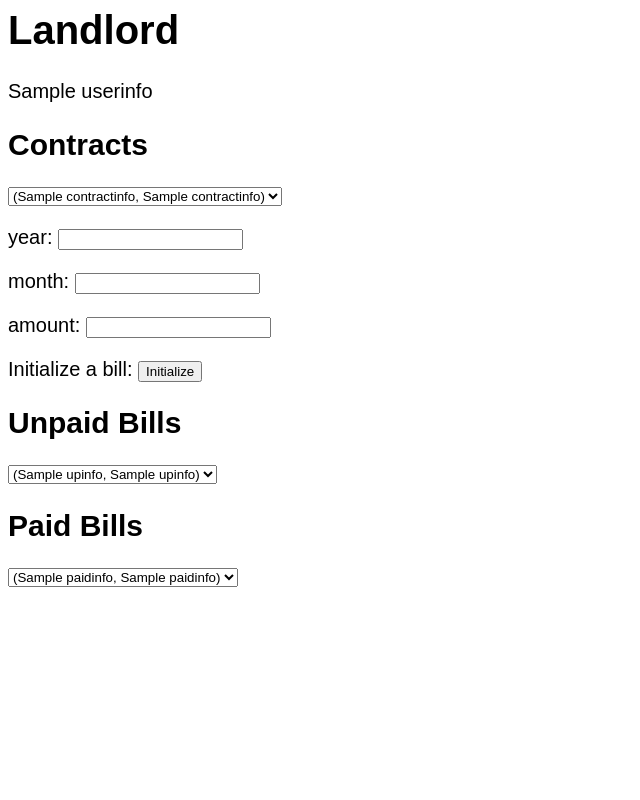
After one commit to YongmaoLuo/renting-system, a Flask app: template templates/landlord.html in a window 1280 px wide. The commit adds this page. Shown: the whole page, without its empty margins (0-640 px from the left). Run offline with Flask 2, Linux system fonts and the light colour scheme; the template is opened without the code that fills it: most values are stand-ins (such as "Sample title", 1, 10 or a date in 2020); parts of the project's set-up code (start-up, migrations or seed data) failed here and were passed over.

Commit message:
[merge] merge from yongmaoluo to main

```diff
--- a/server.py
+++ b/server.py
@@ -22,7 +22,6 @@ from flask import Flask, request, render_template, g, redirect, Response
 tmpl_dir = os.path.join(os.path.dirname(os.path.abspath(__file__)), 'templates')
 app = Flask(__name__, template_folder=tmpl_dir)
 
-
 #
 # The following is a dummy URI that does not connect to a valid database. You will need to modify it to connect to your Part 2 database in order to use the data.
 #
@@ -35,7 +34,6 @@ app = Flask(__name__, template_folder=tmpl_dir)
 #     DATABASEURI = "postgresql://biliris:foobar@104.196.152.219/proj1part2"
 #
 DATABASEURI = "postgresql://zw2771:1787@35.196.73.133/proj1part2"
-
 
 #
 # This line creates a database engine that knows how to connect to the URI above.
@@ -50,35 +48,39 @@ engine.execute("""CREATE TABLE IF NOT EXISTS test (
   id serial,
   name text
 );""")
+
+
 # engine.execute("""INSERT INTO test(name) VALUES ('grace hopper'), ('alan turing'), ('ada lovelace');""")
 
 
 @app.before_request
 def before_request():
-  """
+    """
   This function is run at the beginning of every web request
   (every time you enter an address in the web browser).
   We use it to setup a database connection that can be used throughout the request.
 
   The variable g is globally accessible.
   """
-  try:
-    g.conn = engine.connect()
-  except:
-    print("uh oh, problem connecting to database")
-    import traceback; traceback.print_exc()
-    g.conn = None
+    try:
+        g.conn = engine.connect()
+    except:
+        print("uh oh, problem connecting to database")
+        import traceback;
+        traceback.print_exc()
+        g.conn = None
+
 
 @app.teardown_request
 def teardown_request(exception):
-  """
+    """
   At the end of the web request, this makes sure to close the database connection.
   If you don't, the database could run out of memory!
   """
-  try:
-    g.conn.close()
-  except Exception as e:
-    pass
+    try:
+        g.conn.close()
+    except Exception as e:
+        pass
 
 
 #
@@ -96,7 +98,7 @@ def teardown_request(exception):
 #
 @app.route('/')
 def index():
-  """
+    """
   request is a special object that Flask provides to access web request information:
 
   request.method:   "GET" or "POST"
@@ -106,53 +108,52 @@ def index():
   See its API: http://flask.pocoo.org/docs/0.10/api/#incoming-request-data
   """
 
-  # DEBUG: this is debugging code to see what request looks like
-  # print(request.args)
+    # DEBUG: this is debugging code to see what request looks like
+    # print(request.args)
 
+    #
+    # example of a database query
+    #
+    cursor = g.conn.execute("SELECT name FROM test")
+    names = []
+    for result in cursor:
+        names.append(result['name'])  # can also be accessed using result[0]
+    cursor.close()
 
-  #
-  # example of a database query
-  #
-  cursor = g.conn.execute("SELECT name FROM test")
-  names = []
-  for result in cursor:
-    names.append(result['name'])  # can also be accessed using result[0]
-  cursor.close()
+    #
+    # Flask uses Jinja templates, which is an extension to HTML where you can
+    # pass data to a template and dynamically generate HTML based on the data
+    # (you can think of it as simple PHP)
+    # documentation: https://realpython.com/blog/python/primer-on-jinja-templating/
+    #
+    # You can see an example template in templates/index.html
+    #
+    # context are the variables that are passed to the template.
+    # for example, "data" key in the context variable defined below will be
+    # accessible as a variable in index.html:
+    #
+    #     # will print: [u'grace hopper', u'alan turing', u'ada lovelace']
+    #     <div>{{data}}</div>
+    #
+    #     # creates a <div> tag for each element in data
+    #     # will print:
+    #     #
+    #     #   <div>grace hopper</div>
+    #     #   <div>alan turing</div>
+    #     #   <div>ada lovelace</div>
+    #     #
+    #     {% for n in data %}
+    #     <div>{{n}}</div>
+    #     {% endfor %}
+    #
+    context = dict(data=names)
 
-  #
-  # Flask uses Jinja templates, which is an extension to HTML where you can
-  # pass data to a template and dynamically generate HTML based on the data
-  # (you can think of it as simple PHP)
-  # documentation: https://realpython.com/blog/python/primer-on-jinja-templating/
-  #
-  # You can see an example template in templates/index.html
-  #
-  # context are the variables that are passed to the template.
-  # for example, "data" key in the context variable defined below will be
-  # accessible as a variable in index.html:
-  #
-  #     # will print: [u'grace hopper', u'alan turing', u'ada lovelace']
-  #     <div>{{data}}</div>
-  #
-  #     # creates a <div> tag for each element in data
-  #     # will print:
-  #     #
-  #     #   <div>grace hopper</div>
-  #     #   <div>alan turing</div>
-  #     #   <div>ada lovelace</div>
-  #     #
-  #     {% for n in data %}
-  #     <div>{{n}}</div>
-  #     {% endfor %}
-  #
-  context = dict(data = names)
+    #
+    # render_template looks in the templates/ folder for files.
+    # for example, the below file reads template/index.html
+    #
+    return render_template("index.html", **context)
 
-
-  #
-  # render_template looks in the templates/ folder for files.
-  # for example, the below file reads template/index.html
-  #
-  return render_template("index.html", **context)
 
 #
 # This is an example of a different path.  You can see it at:
@@ -164,7 +165,7 @@ def index():
 #
 @app.route('/another')
 def another():
-  return render_template("another.html")
+    return render_template("another.html")
 
 
 @app.route("/top-min-chart")
@@ -180,6 +181,7 @@ def top_min_chart():
 
     return render_template("top_min_chart.html", zipcode=zip_codes, price=prices)
 
+
 @app.route("/top-max-chart")
 def top_max_chart():
     cursor = g.conn.execute("SELECT zip_code, avg(CAST(evaluation_price_per_sqft as decimal(9,2))) "
@@ -194,30 +196,133 @@ def top_max_chart():
     return render_template("top_max_chart.html", zipcode=zip_codes, price=prices)
 
 
-# Example of adding new data to the database
-@app.route('/add', methods=['POST'])
-def add():
-  name = request.form['name']
-  g.conn.execute('INSERT INTO test VALUES (@0)', name)
-  return redirect('/')
+# Login
+@app.route('/checkUser', methods=['POST'])
+def login():
+    ssn = request.form['ssn']
+    identity = request.form['identity']
+
+    if identity == "Tenant":
+        cursor = g.conn.execute('SELECT ssn FROM tenant')
+    elif identity == "Landlord":
+        cursor = g.conn.execute('SELECT ssn FROM landlord')
+    else:
+        cursor = g.conn.execute('SELECT ssn FROM agency')
+
+    for result in cursor:
+        if result[0] == ssn:
+            return redirect('/' + identity + '/' + ssn)
+
+    return redirect('/')
 
 
-@app.route('/login')
-def login():
-    abort(401)
-    this_is_never_executed()
+@app.route('/pay', methods=['POST'])
+def makePayment():
+    bill_id = request.form['unpaid']
+    cursor = g.conn.execute("SELECT pay_from,paid FROM bill "
+                            "WHERE bill.bill_id='" + str(bill_id) + "'")
+    for result in cursor:
+        # update information about bill payment
+        g.conn.execute("UPDATE bill SET paid=true "
+                       "WHERE bill_id='" + str(bill_id) + "'")
+        return redirect('/Tenant/' + result[0])
+
+
+@app.route('/initialize', methods=['POST'])
+def initializePayment():
+    year = request.form['year']
+    month = request.form['month']
+    amount = request.form['amount']
+    contract_id = request.form['contract']
+
+    cursor = g.conn.execute("SELECT sign_by_landlord FROM contract "
+                            "WHERE contract.contract_id='" + str(contract_id) + "'")
+    for result in cursor:
+        ssn = result[0]
+
+    # check validity
+    if year.isdigit() == false or month.isdigit() == false or amount.isdigit() == false:
+        return redirect('/Landlord/' + ssn)
+
+    if int(month) < 1 or int(month) > 12 or int(amount) <= 0:
+        return redirect('/Landlord/' + ssn)
+
+    date = year + '-' + month + '-' + '01'
+    cursor=g.conn.execute("SELECT COUNT(*) FROM bill")
+    for result in cursor:
+        numberOfBills=result[0]
+    cursor = g.conn.execute("SELECT sign_by_tenant FROM contract"
+                            " WHERE contract.contract_id="+"'"+contract_id+"'")
+    for result in cursor:
+        payfrom=result[0]
+
+    bill_id=100000+numberOfBills
+    data={"bill_id":bill_id,"amount":amount,"date":date,"ssn":ssn,"payfrom":payfrom}
+    statement=text("INSERT INTO bill VALUES (:bill_id,:amount,:date,:ssn,:payfrom,false)")
+    g.conn.execute(statement,{"bill_id":bill_id,"amount":amount,"date":date,"ssn":ssn,"payfrom":payfrom})
+
+    return redirect('/Landlord/' + ssn)
+
+
+@app.route('/<identity>/<ssn>')
+def users(identity, ssn):
+    user_info = []
+    user_info.append(identity)
+    user_info.append(ssn)
+    if identity == "Tenant":
+        contracts = {}
+        upBill = {}
+        paidBill = {}
+        cursor = g.conn.execute("SELECT contract_id, bo_block_lot,unit FROM contract "
+                                "WHERE contract.sign_by_tenant='" + str(ssn) + "'")
+        for result in cursor:
+            contracts[result[0]] = [result[1], result[2]]
+        cursor = g.conn.execute("SELECT bill_id, amount,bill_date,pay_to FROM bill "
+                                "WHERE bill.pay_from='" + str(ssn) + "'AND bill.paid=false")
+        for result in cursor:
+            upBill[result[0]] = ['$' + str(result[1]), str(result[2]), "Landlord: " + str(result[3])]
+        cursor = g.conn.execute("SELECT bill_id, amount,bill_date,pay_to FROM bill "
+                                "WHERE bill.pay_from='" + str(ssn) + "'AND bill.paid=true")
+        for result in cursor:
+            paidBill[result[0]] = ['$' + str(result[1]), str(result[2]), "Landlord: " + str(result[3])]
+        return render_template("tenant.html", userinfo=user_info, contractinfo=contracts,
+                               upinfo=upBill, paidinfo=paidBill)
+    elif identity == "Landlord":
+        contracts = {}
+        upBill = {}
+        paidBill = {}
+        cursor = g.conn.execute("SELECT contract_id, bo_block_lot,unit FROM contract "
+                                "WHERE contract.sign_by_landlord='" + str(ssn) + "'")
+        for result in cursor:
+            contracts[result[0]] = [result[1], result[2]]
+        cursor = g.conn.execute("SELECT bill_id, amount,bill_date,pay_from FROM bill "
+                                "WHERE bill.pay_to='" + str(ssn) + "'AND bill.paid=false")
+        for result in cursor:
+            upBill[result[0]] = ['$' + str(result[1]), str(result[2]), "Tenant: " + str(result[3])]
+        cursor = g.conn.execute("SELECT bill_id, amount,bill_date,pay_from FROM bill "
+                                "WHERE bill.pay_to='" + str(ssn) + "'AND bill.paid=true")
+        for result in cursor:
+            paidBill[result[0]] = ['$' + str(result[1]), str(result[2]), "Tenant: " + str(result[3])]
+        return render_template("landlord.html", userinfo=user_info, contractinfo=contracts,
+                               upinfo=upBill, paidinfo=paidBill)
+    else:
+        return render_template("agency.html", userinfo=user_info)
+    # design a html template
+    # click the login button, access the database to see if the user is exist
+    # return information
 
 
 if __name__ == "__main__":
-  import click
+    import click
 
-  @click.command()
-  @click.option('--debug', is_flag=True)
-  @click.option('--threaded', is_flag=True)
-  @click.argument('HOST', default='0.0.0.0')
-  @click.argument('PORT', default=8111, type=int)
-  def run(debug, threaded, host, port):
-    """
+
+    @click.command()
+    @click.option('--debug', is_flag=True)
+    @click.option('--threaded', is_flag=True)
+    @click.argument('HOST', default='0.0.0.0')
+    @click.argument('PORT', default=8111, type=int)
+    def run(debug, threaded, host, port):
+        """
     This function handles command line parameters.
     Run the server using:
 
@@ -229,9 +334,9 @@ if __name__ == "__main__":
 
     """
 
-    HOST, PORT = host, port
-    print("running on %s:%d" % (HOST, PORT))
-    app.run(host=HOST, port=PORT, debug=debug, threaded=threaded)
+        HOST, PORT = host, port
+        print("running on %s:%d" % (HOST, PORT))
+        app.run(host=HOST, port=PORT, debug=true, threaded=threaded)
 
 
-  run()
+    run()
--- /dev/null
+++ b/templates/landlord.html
@@ -0,0 +1,50 @@
+<html>
+  <style>
+    body{
+      font-size: 15pt;
+      font-family: arial;
+    }
+  </style>
+
+
+<body>
+  <h1>Landlord</h1>
+
+  <div>
+    {% for n in userinfo %}
+    <div>{{n}}</div>
+    {% endfor %}
+  </div>
+
+    <form method="POST" action="/initialize">
+    <h2>Contracts</h2>
+  <select name="contract">
+    {% for n in contractinfo %}
+    <option value="{{ n }}">{{n,contractinfo[n]}}</option>
+    {% endfor %}
+  </select>
+    <p>year: <input type="text" name="year"></p>
+    <p>month: <input type="text" name="month"></p>
+    <p>amount: <input type="text" name="amount"></p>
+    <p>Initialize a bill: <input type="submit" value="Initialize"></p>
+    </form>
+
+  <h2>Unpaid Bills</h2>
+      <select name="unpaid">
+        {% for n in upinfo %}
+        <option value="{{ n }}">{{n,upinfo[n]}}</option>
+        {% endfor %}
+      </select>
+
+
+  <h2>Paid Bills</h2>
+    <select name="contract">
+        {% for n in paidinfo %}
+        <option>{{n,paidinfo[n]}}</option>
+        {% endfor %}
+    </select>
+
+</body>
+
+
+</html>
```
Also changed, not shown: templates/index.html (+14 -10 lines), templates/tenant.html (added, +48 -0 lines).
